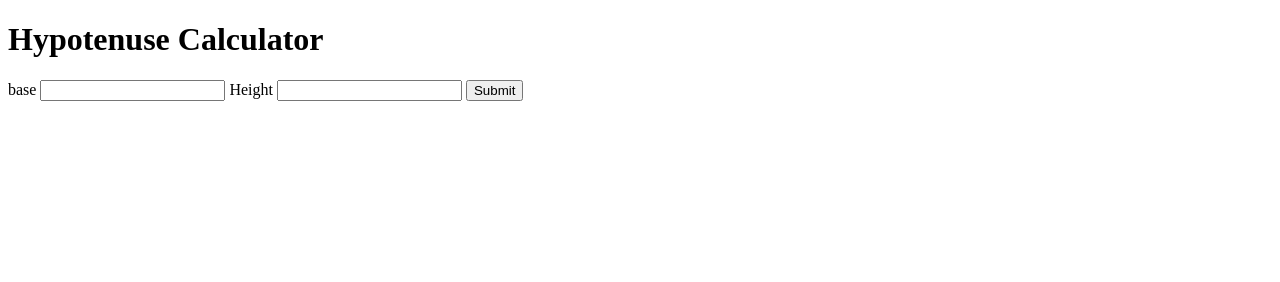
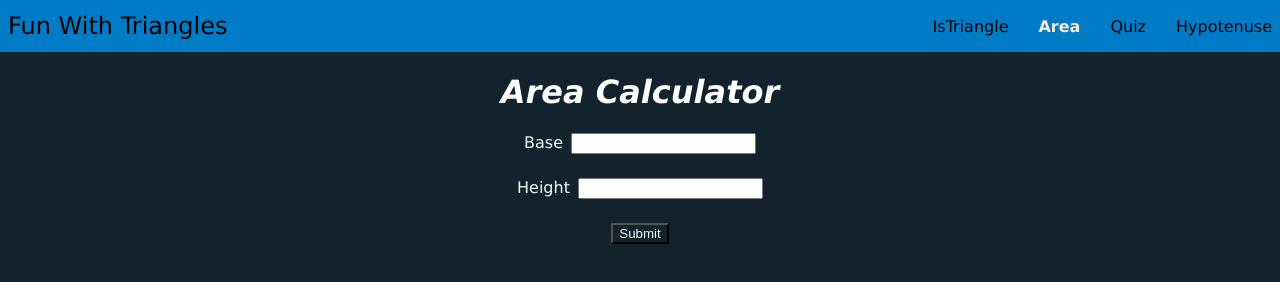
Before and after one commit to Mradul-06/Fun-With-triangles, a plain HTML site: page area.html in a window 1280 px wide. Drawn offline with Linux system fonts and the light colour scheme.

Commit message:
final completed

```diff
--- a/area.html
+++ b/area.html
@@ -1,27 +1,56 @@
-
 <!DOCTYPE html>
 <html lang="en">
+
 <head>
     <meta charset="UTF-8">
     <meta http-equiv="X-UA-Compatible" content="IE=edge">
     <meta name="viewport" content="width=device-width, initial-scale=1.0">
     <title>Hypotenuse</title>
+    <link rel="stylesheet" href="istriangle.css">
+</head>
 
-</head>
 <body>
-    <h1>Hypotenuse  Calculator</h1>
-    <form id="inputForm">
-        <label for="base">base</label>
-        <input type="number" id="base"/>
-        <label for="height">Height</label>
-        <input type="number" id="height"/>
-        <button type="button" id="submitBtn">Submit</button>
+    <nav class="navigation">
+        <div class="nav-header">
+            <div class="nav-title">Fun With Triangles</div>
+
+            <div>
+                <a class="link" href="istriangle.html">IsTriangle</a>
+            </div>
+            <div>
+                <a class="link link-active" href="area.html">Area</a>
+            </div>
+            <div>
+                <a class="link" href="quiz.html">Quiz</a>
+            </div>
+            <div>
+                <a class="link" href="hypotenuse.html">Hypotenuse</a>
+            </div>
+
+        </div>
+    </nav>
+
+    <div class="heading">
+        <h1>Area Calculator</h1>
+    </div>
+    <form class="inputForm">
+        <div class="input-container">
+            <label for="base">Base</label>
+            <input type="number" id="base">
+        </div>
+        <div class="input-container">
+            <label for="height">Height</label>
+            <input type="number" id="height" />
+        </div>
+        <div class="input-container">
+            <button type="button" id="submitBtn">Submit</button>
+        </div>
     </form>
-
-    <div class= outputDiv>
+    <div class=output-div>
 
     </div>
     <script type="text/javascript" src="area.js"></script>
 
 </body>
+
 </html>
--- a/area.js
+++ b/area.js
@@ -1,13 +1,13 @@
 const base = document.querySelector('#base');
 const height = document.querySelector('#height');
-const output = document.querySelector('.outputDiv');
+const output = document.querySelector('.output-div');
 const btn = document.querySelector("#submitBtn");
 
 
 function clickHandler(e){
     e.preventDefault()
     let area = 1/2*base.value*height.value
-    output.innerText = area
+    output.innerText = "The Area Is "+ area
 }
 
 
--- a/hypotenuse.css
+++ b/hypotenuse.css
@@ -0,0 +1,55 @@
+nav{
+    background-color:#ffffff;
+    margin: 1px;
+    display:block;
+    padding: 1px;;
+    color:grey;
+
+    border-radius: 1rem;
+}
+.nav-brand{
+    font-size:largest;
+    color:blue;
+}
+body{
+    background-color:white;
+
+}
+button{
+    margin: auto;
+    display: block;
+    background-color:transparent;
+
+}
+label{
+    margin:auto;
+}
+input{
+    margin:auto;
+    display:inline-block;
+}
+form{
+    text-align:center;
+}
+#output{
+    text-align:center;
+    display:block;
+}
+.list-item-inline{
+    align-items:right;
+    display: inline;
+    margin:3rem
+    padding:1rem;
+    text-decoration: none;
+    border-style:1px solid;
+}
+.nav-pills{
+    text-align:right;
+    margin:2rem;
+}
+.link{
+    font-style: italic;
+    text-decoration:none;
+    margin:auto;
+    border-style:1px solid;
+}
--- a/hypotenuse.js
+++ b/hypotenuse.js
@@ -1,6 +1,6 @@
 const side1 = document.querySelector('#side1');
 const side2 = document.querySelector('#side2');
-const output = document.querySelector('.outputDiv');
+const output = document.querySelector('.output-div');
 const btn = document.querySelector("#submitBtn");
 
 
--- a/istriangle.css
+++ b/istriangle.css
@@ -1,44 +1,77 @@
-nav{
-    background-color:#ffffff;
-    margin: 1px;
-    display:block;
-    padding: 1px;;
-    color:grey;
+.input-container{
+    display: flex;
+    justify-content: center;
+    margin-bottom: 24px;
+}
 
-    border-radius: 1rem;
+.input-container label {
+    margin-right: 8px;
+    color:#EEFBFB;
 }
-.nav-brand{
-    font-size:largest;
-    color:blue;
+.nav-header{
+    display: flex;
+    align-items: center;
+    justify-content: flex-end;
+    background-color:#007CC7;
+    margin:0;
+    padding: 12px 8px;
+}
+.nav-title{
+    flex: 1;
+    font-size:24px;
+
+}
+.link{
+    margin-left: 30px;
+    text-decoration: none;
+    color:black;
+}
+.link:hover{
+    color:antiquewhite;
+    border:1px  black;
+
 }
 body{
-    background-color:white;
+    font-family:'Lucida Sans', 'Lucida Sans Regular', 'Lucida Grande', 'Lucida Sans Unicode', Geneva, Verdana, sans-serif;
+    margin:0px;
+    background-color:#12232E;
+}
+.submitBtn{
+    display:flex;
+    justify-content: center;
+    margin-top:10px;
 
 }
-button{
-    margin: auto;
-    display: block;
-    background-color:transparent;
+.container{
+    margin-top:20px ;
+}
 
+.link-active{
+    font-weight:bolder;
+    color:antiquewhite;
 }
-label{
-    margin:auto;
+
+.output-div{
+    display:flex;
+    justify-content: center;
+    /* background-color:aqua; */
+    color:#4DA8DA;
+    margin-top: 20px;
 }
-input{
-    margin:auto;
-    display:inline-block;
+.heading{
+    color:white;
+    font-weight:bold;
+    font-style: italic;
+    text-align: center;
 }
-form{
+.inputform label{
+    color:white;
+}
+.question-container{
     text-align:center;
+    color:white;
 }
-#output{
-    text-align:center;
-    display:block;
+#submitBtn{
+    background-color:#12232E;
+    color:#EEFBFB;
 }
-.list-item-inline{
-    align-items:right;
-    display: inline;
-}
-.nav-pills{
-    text-align:right;
-}
--- a/istriangle.js
+++ b/istriangle.js
@@ -2,7 +2,7 @@ const angle1 = document.querySelector("#angle1")
 const angle2 = document.querySelector("#angle2")
 const angle3 = document.querySelector("#angle3")
 const submit = document.querySelector("#is-triangle")
-const output = document.querySelector("#output-div")
+const output = document.querySelector(".output-div")
 
 
 
```
Also changed, not shown: hypotenuse.html (+29 -1 lines), istriangle.html (+32 -19 lines), quiz.html (+24 -2 lines).
